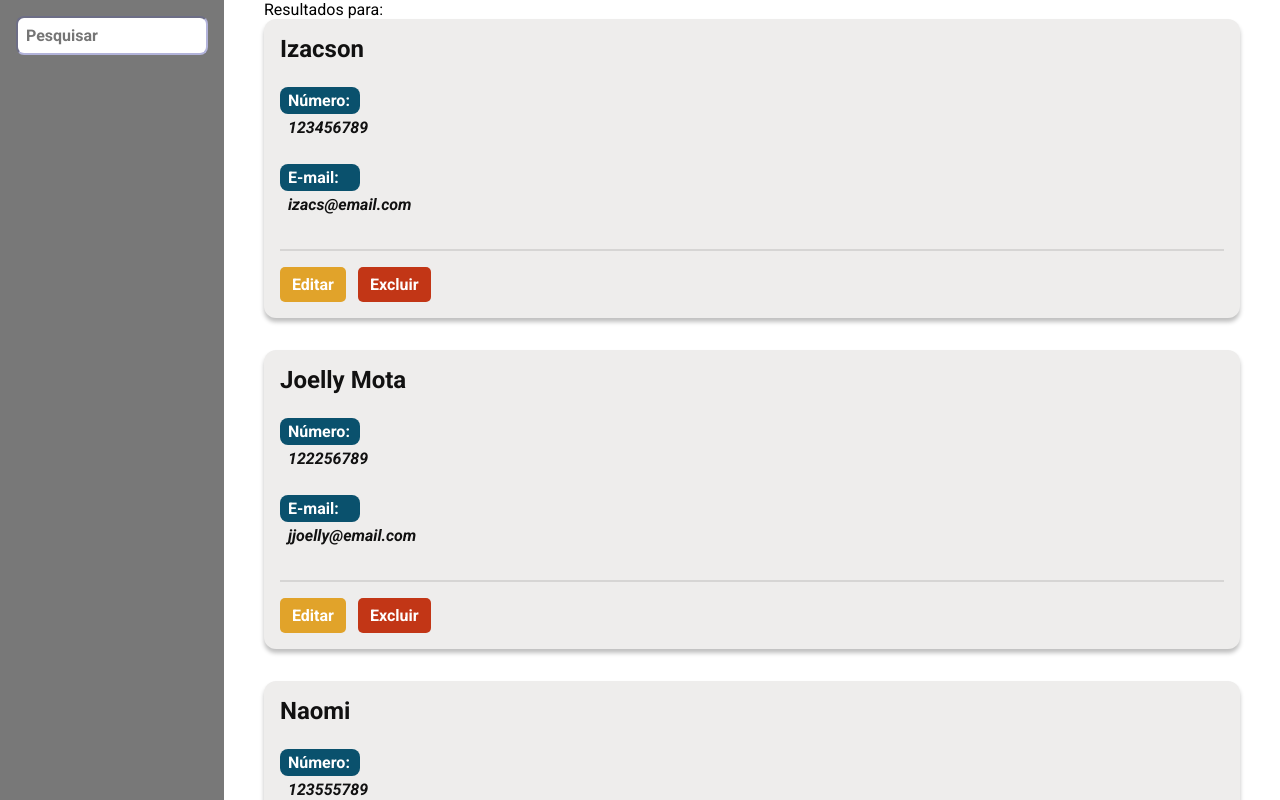
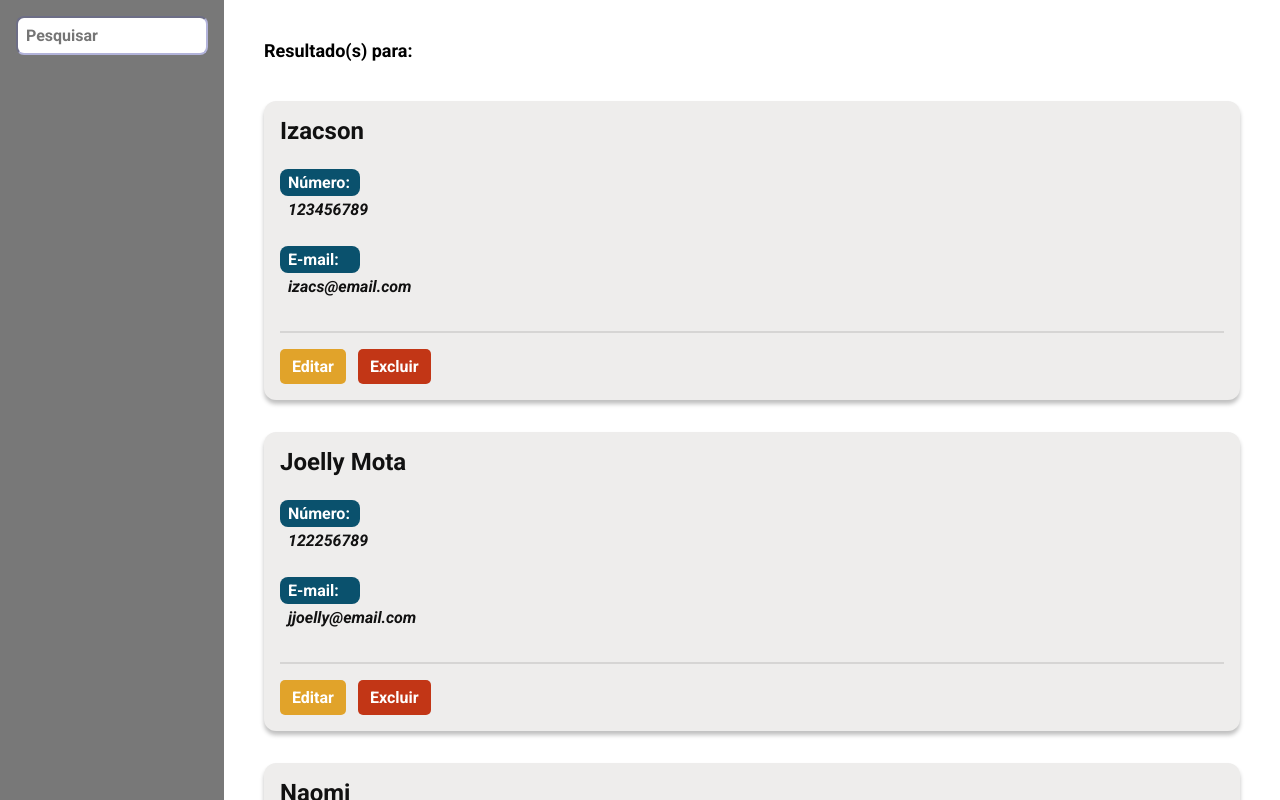
Before and after one commit to IsacPessoa/Agenda-Telefonica-Isac, a React (Create React App) app: page / in a window 1280 px wide. Built offline with nearby package versions, Linux system fonts and the light colour scheme.

Commit message:
configurando mensagem

```diff
--- a/src/containers/ListaDeContatos/index.tsx
+++ b/src/containers/ListaDeContatos/index.tsx
@@ -1,7 +1,7 @@
 import { useSelector } from 'react-redux'
 
 import Contato from '../../components/Contato'
-import { Container } from './styles'
+import { Container, Resultado } from './styles'
 import { RootReducer } from '../../store'
 
 const ListaDeContatos = () => {
@@ -16,7 +16,7 @@ const ListaDeContatos = () => {
 
   return (
     <Container>
-      <p>Resultados para: {termo}</p>
+      <Resultado>Resultado(s) para: {termo}</Resultado>
       <ul>
         {filtraContatos().map((c) => (
           <li key={c.nome}>
--- a/src/containers/ListaDeContatos/styles.ts
+++ b/src/containers/ListaDeContatos/styles.ts
@@ -5,3 +5,11 @@ export const Container = styled.main`
   height: 100vh;
   overflow-y: scroll;
 `
+
+export const Resultado = styled.p`
+  display: block;
+  margin-top: 40px;
+  margin-bottom: 40px;
+  font-size: 18px;
+  font-weight: bold;
+`
```
